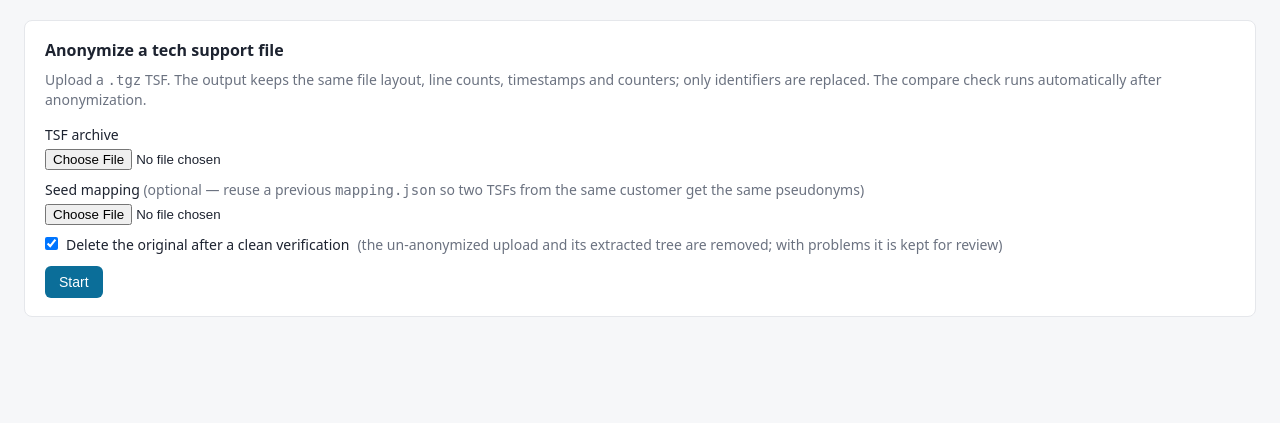
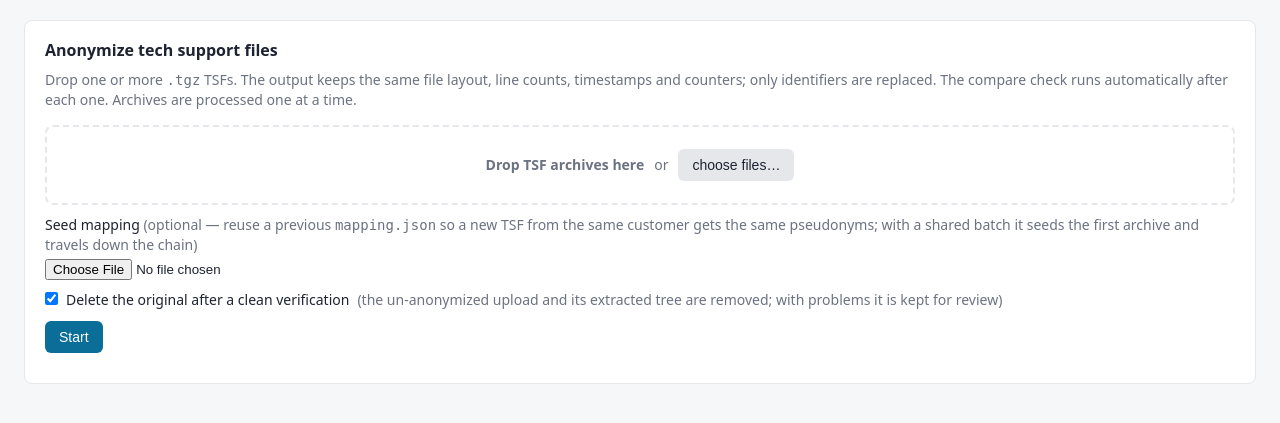
Before and after one commit to tbortolossi/tsf-anonymizer, a Python web app: template tsf_anonymizer/web/templates/index.html in a window 1280 px wide. Shown: the part 59-482 px from the top of the page. Run offline with Jinja, Linux system fonts and the light colour scheme; the template is opened without the code that fills it, so the values that code supplies are empty.

Commit message:
feat(web): drag-and-drop batches with a shared or per-file mapping
Several TSFs can be dropped at once. They stay separate jobs -- the worker is
sequential and a TSF is hundreds of MB -- but a batch can share one mapping:
each job seeds from the previous one through `seed_from`, so the mapping keeps
growing and an identifier gets the same pseudonym in every archive of the
batch. Seeding from the previous job rather than the first is what makes it
accumulate; `_seed_ancestor` walks back over a job that produced no mapping so
one failure costs neither the shared pseudonyms of the rest nor their run.

The test that matters is the control: the second archive declares one extra
object, which shifts every counter on a fresh mapping, so an identical
anonymized log proves the seed was used rather than proving nothing.

Co-Authored-By: Claude Opus 5 (1M context) <noreply@anthropic.com>

```diff
--- a/tsf_anonymizer/web/static/app.js
+++ b/tsf_anonymizer/web/static/app.js
@@ -49,8 +49,107 @@
       xhr.send(fd);
     });
   }
-  uploadForm($("#form-anonymize"), "/api/jobs/anonymize");
   uploadForm($("#form-compare"), "/api/jobs/compare");
+
+  // ---- anonymize: drag & drop, one job per archive ------------------------
+  // Archives are uploaded one after the other: a TSF is hundreds of MB, and the
+  // worker runs them sequentially anyway.
+  const TSF_NAME = /\.(tgz|tar\.gz|tar)$/i;
+  const picked = [];
+  const form = $("#form-anonymize"), dz = $("#drop-zone"), fileInput = $("#tsf-files");
+  const batchLog = $("#batch-log");
+
+  // Without this a file dropped next to the zone replaces the page with it.
+  ["dragover", "drop"].forEach((e) => document.addEventListener(e, (ev) => ev.preventDefault()));
+
+  function addFiles(files) {
+    let ignored = 0;
+    for (const f of files) {
+      if (!TSF_NAME.test(f.name)) { ignored++; continue; }
+      if (picked.some((p) => p.name === f.name && p.size === f.size)) continue;
+      picked.push(f);
+    }
+    batchLog.textContent = ignored ? `${ignored} file(s) ignored — TSFs are .tgz archives` : "";
+    renderPicked();
+  }
+
+  function renderPicked() {
+    const total = picked.reduce((s, f) => s + f.size, 0);
+    $("#file-list").innerHTML = picked.map((f, i) =>
+      `<li><span class="mono">${esc(f.name)}</span> <span class="opt">${fmtBytes(f.size)}</span>
+       <button type="button" class="link" data-drop="${i}" title="remove">✕</button></li>`).join("")
+      + (picked.length > 1 ? `<li class="notes">${picked.length} archives · ${fmtBytes(total)} total</li>` : "");
+    $$("[data-drop]").forEach((b) => b.addEventListener("click", () => {
+      picked.splice(Number(b.dataset.drop), 1); renderPicked();
+    }));
+    $("#batch-seed").hidden = picked.length < 2;
+  }
+
+  dz.addEventListener("dragover", () => dz.classList.add("over"));
+  dz.addEventListener("dragleave", () => dz.classList.remove("over"));
+  dz.addEventListener("drop", (ev) => { dz.classList.remove("over"); addFiles(ev.dataTransfer.files); });
+  $("#pick-files").addEventListener("click", () => fileInput.click());
+  fileInput.addEventListener("change", () => { addFiles(fileInput.files); fileInput.value = ""; });
+
+  function postJob(fd, label) {
+    const prog = $(".upload-progress", form), bar = $(".bar", prog), lbl = $(".label", prog);
+    prog.hidden = false;
+    return new Promise((resolve, reject) => {
+      const xhr = new XMLHttpRequest();
+      xhr.open("POST", "/api/jobs/anonymize");
+      xhr.upload.onprogress = (e) => {
+        if (!e.lengthComputable) return;
+        const pct = Math.round((e.loaded / e.total) * 100);
+        bar.style.width = pct + "%";
+        lbl.textContent = `${label} — ${fmtBytes(e.loaded)} / ${fmtBytes(e.total)} (${pct}%)`;
+      };
+      xhr.onload = () => xhr.status >= 200 && xhr.status < 300
+        ? resolve(JSON.parse(xhr.responseText))
+        : reject(new Error(`${xhr.status} ${xhr.responseText.slice(0, 200)}`));
+      xhr.onerror = () => reject(new Error("network error"));
+      xhr.send(fd);
+    });
+  }
+
+  form.addEventListener("submit", async (ev) => {
+    ev.preventDefault();
+    if (!picked.length) { batchLog.textContent = "drop at least one TSF archive"; return; }
+    const btn = $("button[type=submit]", form);
+    const seedFile = $("input[name=seed_mapping]", form).files[0] || null;
+    const del = $("input[name=delete_original]", form).checked;
+    // One shared mapping is only a question when there is more than one archive.
+    const shared = picked.length > 1 && $("input[name=seed_policy]:checked").value === "shared";
+    const batch = picked.length > 1 ? `b${Date.now().toString(36)}` : null;
+    btn.disabled = true;
+    const ids = [];
+    let previous = null;
+    try {
+      for (let i = 0; i < picked.length; i++) {
+        const fd = new FormData();
+        fd.set("file", picked[i]);
+        fd.set("delete_original", del ? "true" : "false");
+        if (batch) fd.set("batch", batch);
+        // An uploaded seed starts the chain; the rest inherit it through the
+        // previous job, so the mapping keeps growing instead of restarting.
+        if (seedFile && (i === 0 || !shared)) fd.set("seed_mapping", seedFile);
+        if (shared && previous) fd.set("seed_from_job", previous);
+        batchLog.textContent = `queuing ${i + 1} of ${picked.length}…`;
+        const job = await postJob(fd, `uploading ${i + 1}/${picked.length}: ${picked[i].name}`);
+        ids.push(job.id); previous = job.id;
+      }
+    } catch (e) {
+      batchLog.textContent = `upload failed on ${picked[ids.length]?.name}: ${e.message}` +
+        (ids.length ? ` — ${ids.length} archive(s) already queued` : "");
+      btn.disabled = false;
+      return;
+    }
+    btn.disabled = false;
+    picked.length = 0; renderPicked();
+    form.reset();
+    $(".upload-progress", form).hidden = true; $(".bar", form).style.width = "0";
+    batchLog.textContent = ids.length > 1 ? `${ids.length} archives queued${shared ? " (shared mapping)" : ""}` : "";
+    if (ids.length === 1) openJob(ids[0]); else showTab("jobs");
+  });
 
   // ---- jobs list ---------------------------------------------------------
   async function loadJobs() {
@@ -117,7 +216,8 @@
       ${job.error ? `<div class="verdict bad">${esc(job.error)}</div>` : ""}
       ${job.status === "done" ? `<div class="actions">${dl}
         ${job.trees_kept ? `<button class="secondary" id="purge-trees">free disk (purge extracted trees)</button>` : `<span class="notes">extracted trees purged — diff viewer unavailable</span>`}</div>` : ""}
-      ${job.seed_mapping ? `<p class="notes">seeded from a previous mapping</p>` : ""}
+      ${job.seed_source ? `<p class="notes">seeded from ${esc(job.seed_source)}${job.batch ? " · batch " + esc(job.batch) : ""}</p>`
+        : job.batch ? `<p class="notes">batch ${esc(job.batch)} · own mapping</p>` : ""}
       ${job.status === "done" && job.original_deleted ? `<p class="notes">✓ original deleted after a clean verification</p>` : ""}
       ${job.status === "done" && !job.original_deleted && job.original_kept_reason ? `<div class="verdict warn">⚠ ${esc(job.original_kept_reason)} <button class="danger" id="delete-original">delete original now</button></div>` : ""}
       ${job.status === "done" && !job.original_deleted && !job.original_kept_reason ? `<p class="notes">original kept (not requested to delete) <button class="danger" id="delete-original">delete original</button></p>` : ""}`;
--- a/tsf_anonymizer/web/static/style.css
+++ b/tsf_anonymizer/web/static/style.css
@@ -77,3 +77,14 @@ details summary { cursor: pointer; color: var(--accent); }
 .leaks { margin: 6px 0 0; padding-left: 18px; }
 label.check { display: flex; gap: 8px; align-items: baseline; }
 label.check input { margin: 0; }
+
+.dropzone { border: 2px dashed var(--line); border-radius: 8px; padding: 22px; text-align: center;
+  color: var(--muted); display: flex; align-items: center; justify-content: center; gap: 10px; }
+.dropzone.over { border-color: var(--accent); background: var(--ins); color: var(--fg); }
+.file-list { list-style: none; margin: 10px 0 0; padding: 0; }
+.file-list li { display: flex; align-items: baseline; gap: 8px; padding: 3px 0;
+  border-bottom: 1px solid var(--line); }
+.file-list li:last-child { border-bottom: 0; }
+button.link { background: none; color: var(--err); padding: 0 4px; font-size: 14px; }
+fieldset.seed { border: 1px solid var(--line); border-radius: 6px; margin: 12px 0; padding: 8px 12px; }
+fieldset.seed legend { color: var(--muted); font-size: 12px; padding: 0 4px; }
--- a/tsf_anonymizer/web/templates/index.html
+++ b/tsf_anonymizer/web/templates/index.html
@@ -19,19 +19,36 @@
 <main>
   <section id="tab-anonymize" class="tab-panel active">
     <form id="form-anonymize" class="card">
-      <h2>Anonymize a tech support file</h2>
-      <p class="hint">Upload a <code>.tgz</code> TSF. The output keeps the same file layout, line
-        counts, timestamps and counters; only identifiers are replaced. The compare check runs
-        automatically after anonymization.</p>
-      <label>TSF archive <input type="file" name="file" accept=".tgz,.tar.gz,.tar" required></label>
+      <h2>Anonymize tech support files</h2>
+      <p class="hint">Drop one or more <code>.tgz</code> TSFs. The output keeps the same file
+        layout, line counts, timestamps and counters; only identifiers are replaced. The compare
+        check runs automatically after each one. Archives are processed one at a time.</p>
+      <div id="drop-zone" class="dropzone">
+        <strong>Drop TSF archives here</strong>
+        <span class="opt">or</span>
+        <button type="button" class="secondary" id="pick-files">choose files…</button>
+        <input type="file" id="tsf-files" accept=".tgz,.tar.gz,.tar" multiple hidden>
+      </div>
+      <ul id="file-list" class="file-list"></ul>
+      <fieldset id="batch-seed" class="seed" hidden>
+        <legend>Pseudonyms across the batch</legend>
+        <label class="check"><input type="radio" name="seed_policy" value="shared" checked>
+          One shared mapping <span class="opt">— same customer: an identifier gets the same
+          pseudonym in every archive of the batch (each job seeds from the previous one)</span></label>
+        <label class="check"><input type="radio" name="seed_policy" value="separate">
+          A separate mapping per TSF <span class="opt">— unrelated customers: nothing links an
+          identifier from one archive to another</span></label>
+      </fieldset>
       <label>Seed mapping <span class="opt">(optional — reuse a previous <code>mapping.json</code>
-        so two TSFs from the same customer get the same pseudonyms)</span>
+        so a new TSF from the same customer gets the same pseudonyms; with a shared batch it seeds
+        the first archive and travels down the chain)</span>
         <input type="file" name="seed_mapping" accept=".json"></label>
       <label class="check"><input type="checkbox" name="delete_original" value="true" checked>
         Delete the original after a clean verification <span class="opt">(the un-anonymized upload and
         its extracted tree are removed; with problems it is kept for review)</span></label>
       <button type="submit">Start</button>
       <div class="upload-progress" hidden><div class="bar"></div><span class="label"></span></div>
+      <p id="batch-log" class="notes"></p>
     </form>
   </section>
 
```
Also changed, not shown: CLAUDE.md (+7 -0 lines), tests/test_web.py (+93 -1 lines), tsf_anonymizer/jobs.py (+32 -2 lines), tsf_anonymizer/web/app.py (+7 -1 lines), README.md.
